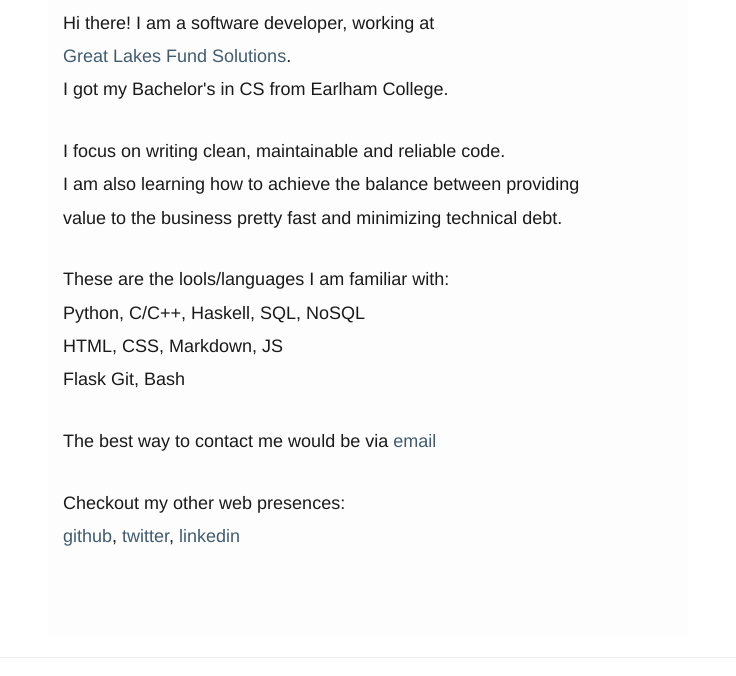
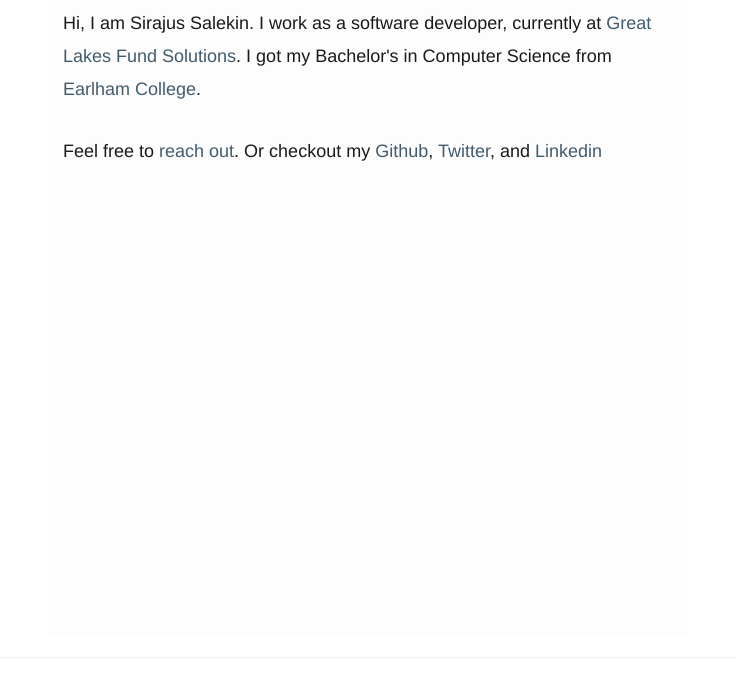
Before and after one commit to salekinsirajus/personal_site, a plain HTML site: page about/index.html in a window 1280 px wide. Shown: the part 160-836 px from the top of the page, without its empty margins (272-1008 px from the left). Drawn offline with Linux system fonts and the light colour scheme.

Commit message:
Synchronized build

```diff
--- a/about/index.html
+++ b/about/index.html
@@ -64,22 +64,12 @@
         <div class="col-sm-6" id="text_body">
 
   <h2>About Me</h2>
-  <p>Hi there! I am a software developer, working at<br>
-<a href="https://glfsi.com/wordpress">Great Lakes Fund Solutions</a>.<br>
-I got my Bachelor's in CS from Earlham College.</p>
-<p>I focus on writing clean, maintainable and reliable code.<br>
-I am also learning how to achieve the balance between providing<br>
-value to the business pretty fast and minimizing technical debt.</p>
-<p>These are the lools/languages I am familiar with:<br>
-Python, C/C++, Haskell, SQL, NoSQL<br>
-HTML, CSS, Markdown, JS<br>
-Flask
-Git, Bash</p>
-<p>The best way to contact me would be via <a href="mailto:ssalek14@earlham.edu">email</a></p>
-<p>Checkout my other web presences:<br>
-<a href="https://github.com/salekinsirajus">github</a>,
-<a href="http://twitter.com/sirsalekin">twitter</a>,
-<a href="http://linkedin.com/in/sisalekin">linkedin</a></p>
+  <p>Hi, I am Sirajus Salekin. I work as a software developer, currently at
+<a href="https://glfsi.com/wordpress">Great Lakes Fund Solutions</a>. I got my Bachelor's in Computer
+Science from <a href="https://earlham.edu">Earlham College</a>.</p>
+<p>Feel free to <a href="mailto:ssalekin@gmail.com">reach out</a>. Or checkout my
+<a href="https://github.com/salekinsirajus">Github</a>, <a href="http://twitter.com/sirsalekin">Twitter</a>, and
+<a href="http://linkedin.com/in/sisalekin">Linkedin</a></p>
 
 
 
```
Also changed, not shown: index.html (+1 -1 lines).
